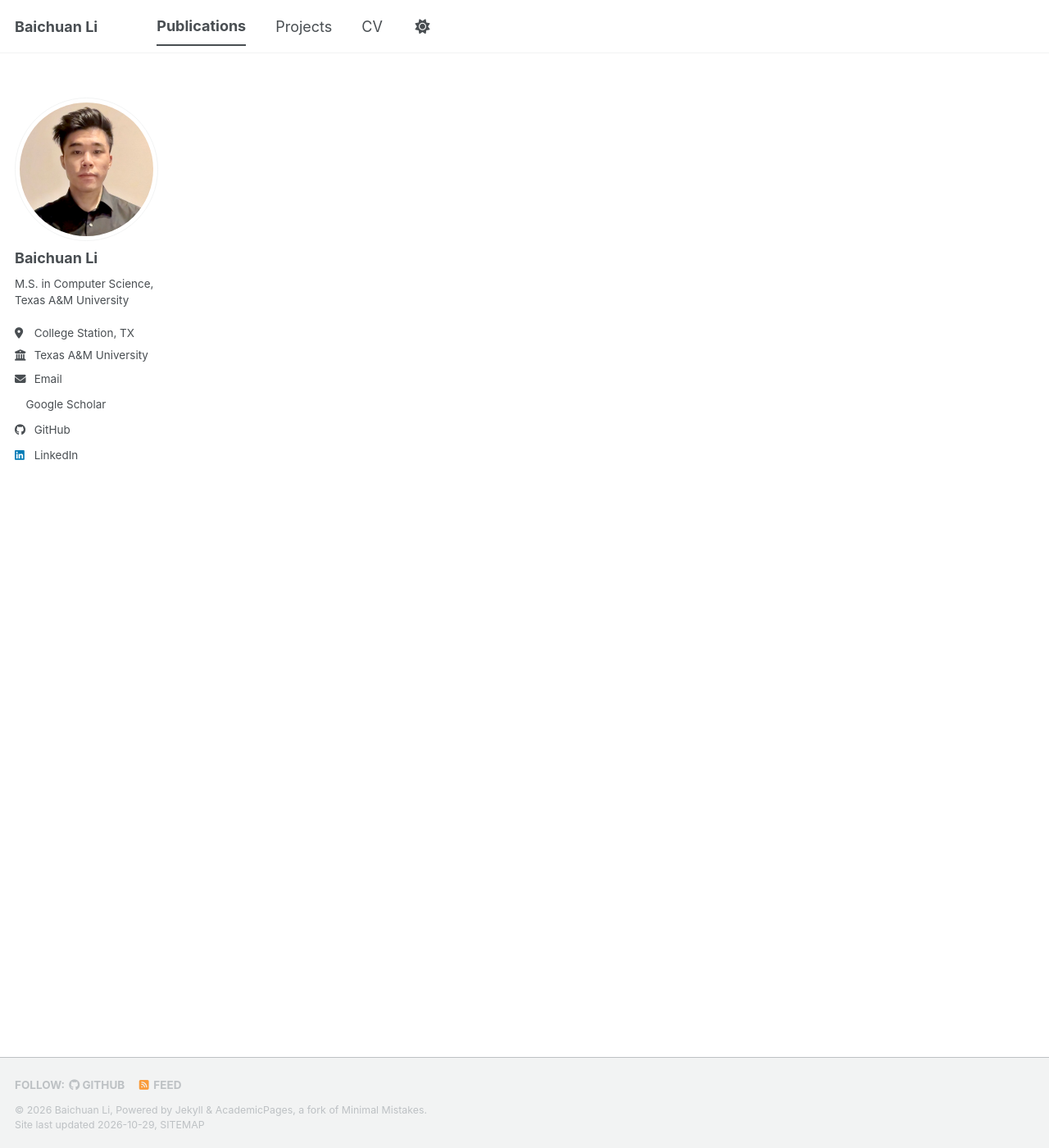
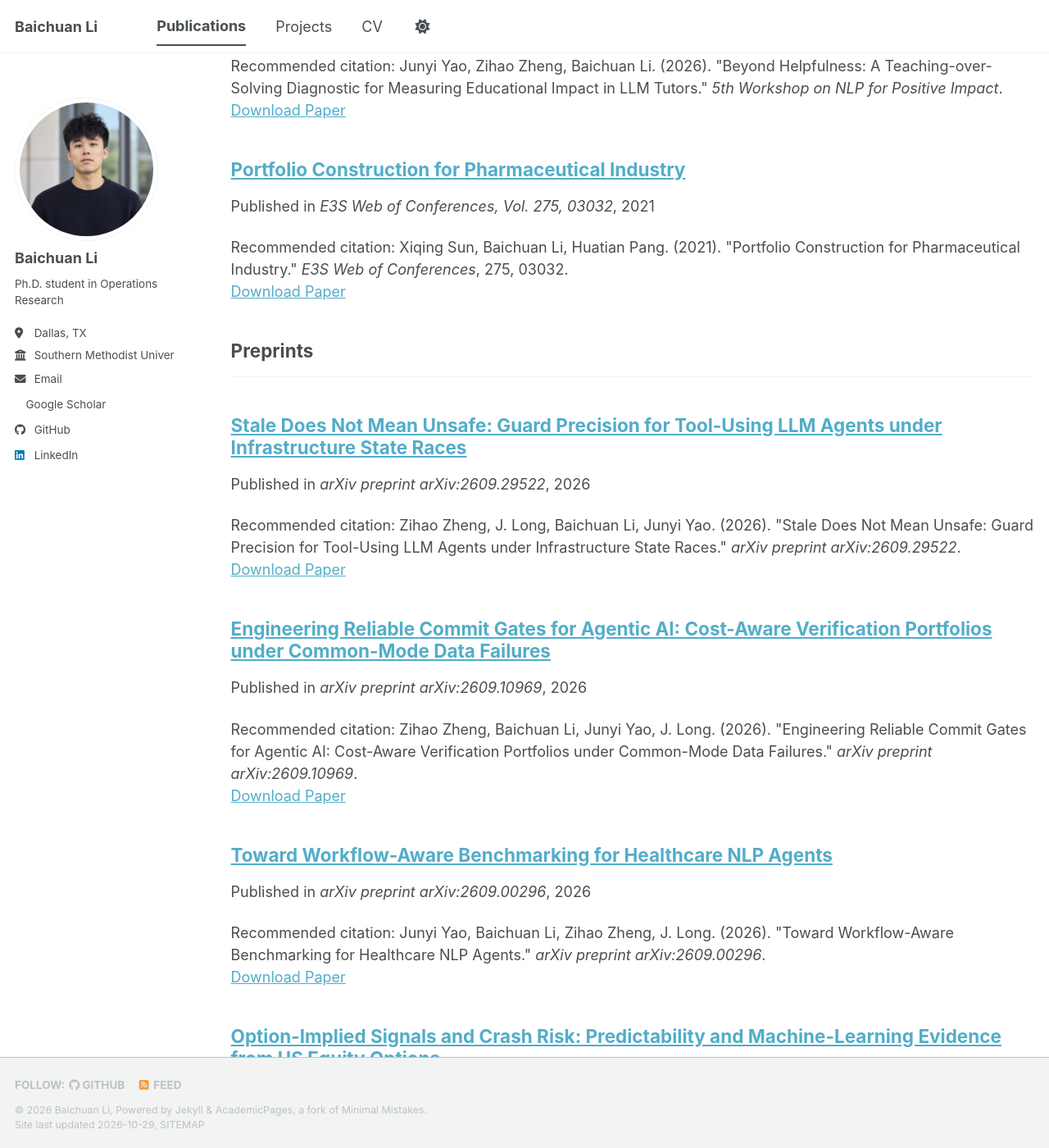
Before and after one commit to baichuan0113/baichuan0113.github.io, a Jekyll site: the page built from _pages/publications.html, in a window 1280 px wide and 1400 px high, scrolled down 362 px. Shown: the whole window at 82% size. Built offline with Jekyll 4.4.1, drawn with Linux system fonts in a browser that asks for light colours; a style sheet for code colours, icons or effects is not loaded; some of the changed text lies outside the part shown.

Commit message:
Update profile to SMU Ph.D., new CV and photo, publications from Google Scholar
- files/cv.pdf: replace with the current CV
- _config.yml / _pages/about.md / _pages/cv.md: Ph.D. student in
  Operations Research at Southern Methodist University (2025 - present),
  SMU research and teaching assistantships, updated research summary
- images/avatar.jpg: new profile photo (resized to 800x800)
- _publications/: nine entries from the Google Scholar profile, grouped
  into conference/workshop papers and arXiv preprints

Co-Authored-By: Claude Fable 5.1 <noreply@anthropic.com>

```diff
--- a/_config.yml
+++ b/_config.yml
@@ -12,7 +12,7 @@ site_theme               : "default" # The available themes options are "default
 title                    : "Baichuan Li"
 title_separator          : "-"
 name                     : &name "Baichuan Li"
-description              : &description "Baichuan Li - Computer Science, Texas A&M University"   # Update this with a general description of your site, this is the default if not overridden by a page
+description              : &description "Baichuan Li - Ph.D. student in Operations Research, Southern Methodist University"   # Update this with a general description of your site, this is the default if not overridden by a page
 url                      : https://baichuan0113.github.io # The base hostname & protocol for your site e.g. "https://[your GitHub username].github.io",
                                                            # or if you already have some other page hosted on Github then use "https://[your GitHub username].github.io/[Your Repo Name]"
 baseurl                  : "" # the subpath of your site, e.g. "/blog"
@@ -26,11 +26,11 @@ author:
   avatar           : "avatar.jpg"
   name             : "Baichuan Li"
   pronouns         : # example: "she/her"
-  bio              : "M.S. in Computer Science, Texas A&M University"
-  location         : "College Station, TX"
-  employer         : "Texas A&M University"
+  bio              : "Ph.D. student in Operations Research"
+  location         : "Dallas, TX"
+  employer         : "Southern Methodist University"
   uri              : # URL
-  email            : "bl30@tamu.edu"
+  email            : "baichuanli2000@gmail.com"
 
   # Academic websites
   academia         : # URL
@@ -85,9 +85,9 @@ author:
 # Publication Category - The following the list of publication categories and their headings
 publication_category:
   conferences:
-    title: 'Conference Papers'
-  manuscripts:
-    title: 'Journal Articles'
+    title: 'Conference & Workshop Papers'
+  preprints:
+    title: 'Preprints'
 
 # Site Settings
 teaser                   :  # filename of teaser fallback teaser image placed in /images/ for social media previews
--- a/_pages/cv.md
+++ b/_pages/cv.md
@@ -13,6 +13,9 @@ A PDF version of this CV is available [here](/files/cv.pdf).
 
 Education
 ======
+* **Ph.D. in Operations Research**, Southern Methodist University, 2025 - present
+  * Department of Operations Research and Engineering Management
+  * Coursework: Linear Programming, Stochastic Modeling, Markov Decision Process, Network Flow
 * **M.S. in Computer Science**, Texas A&M University, 2025
   * Department of Computer Science & Engineering
   * Coursework: Data Structures, Algorithm Analysis, Data Science, Object-Oriented Programming, Software Engineering, Artificial Intelligence, Computer Organization, Virtual Reality, Data Visualization, Robotics & Spatial Intelligence, Human-AI Interaction
@@ -20,35 +23,40 @@ Education
   * College of Liberal Arts & Sciences
   * Coursework: Linear Algebra, Probability Theory, Discrete Mathematics, Abstract Algebra, Calculus, Real Analysis
 
-Research experience
+Employment
 ======
-* **Prompt Engineering for Formative Feedback with LLMs** (08/2024 - Present)
-  * Utah State University, Computer Science Education Group
-  * Collected data from 48 CS1 students across 5 lab assignments to assess the impact of formative feedback generated by different LLM models.
-  * Developed customized prompts to compare learning gains and feedback alignment across 3 LLM models.
-  * Administered pre- and post-surveys and performed ANOVA and group analysis to evaluate learning gains and student motivation.
-
-* **Children's Handwriting Across Age Groups** (06/2024 - Present)
-  * Texas A&M University, advised by Prof. Tracy Hammond
-  * Conducted a study of 53 children ages 3-5 with over 700 pen gestures across 14 shapes of varying difficulty.
-  * Compared kinematic, pressure, and geometric features across ages 3.5-7 using t-tests and one-way ANOVA.
-  * Gained insights into how children's pen gestures change as they develop.
-
-Work experience
-======
+* **Graduate Research Assistant**, Southern Methodist University (08/2025 - present)
+  * Research on Bayesian inference, Markov decision processes, and large language models
+* **Graduate Teaching Assistant**, Southern Methodist University (08/2025 - present)
+  * Department of Operations Research and Engineering Management
+  * OREM 3362 Production and Operations Engineering
+  * OREM 5357 Analytics for Decision Support
 * **Information Technology Intern**, YAPP USA Automotive Systems, Inc. (06/2023 - 08/2023)
   * Provided onsite and remote technical support to end users, reducing overall support requests by 20%.
   * Renovated the company's official website (content, product descriptions, images, technical specifications) using HTML, CSS, and JavaScript.
 
-Projects
+Research experience
 ======
-* **LabelHelper** (03/2024 - Present) - Master's thesis: an LLM chatbot that teaches senior citizens to label images with Roboflow. [GitHub](https://github.com/baichuan0113/labelHelper)
-* **Pseudo-LiDAR by Stereo Vision** (09/2023 - 01/2024) - Low-cost depth estimation and object recognition from two cameras. [GitHub](https://github.com/baichuan0113/Pseudo-LiDAR)
-* **NXTFolio** (01/2023 - 05/2023) - A visual "LinkedIn" for creative and fashion professionals, built with Ruby on Rails. [GitHub](https://github.com/baichuan0113/NXTFolio)
-* **Pharmaceutical Portfolio Optimization** (12/2020 - 05/2021) - Monte Carlo and Sharpe-ratio portfolio construction for pharmaceutical assets. [PDF](/files/portfolio-construction-pharmaceutical-2021.pdf)
+* **Bayesian Information Seeking for LLM Agents** (Southern Methodist University; manuscript submitted to ICLR 2027)
+  * Developed a method for improving how large language models gather information and make decisions in multi-turn interactive settings, combining Bayesian inference with LLM fine-tuning.
+  * Built the full experimental pipeline in Python/PyTorch: data generation, model training on GPU clusters (Slurm), and a reproducible evaluation framework with statistical testing.
+  * The resulting model significantly outperforms the base model and strong reported baselines on a public multi-turn benchmark.
+
+* **LLM-Generated Feedback Interpretability and Image-Labeling Sketch Features** (M.S. thesis, 05/2024 - 05/2025; defended 03/05/2025)
+  * Sketch Recognition Lab, Texas A&M University
+  * Generated synthetic stroke data by extracting contours and performing stochastic resampling to mimic human free-hand sketches for image-labeling tasks.
+  * Quantified LLM-generated feedback accuracy using the RAGAS evaluation framework.
+  * Compared prompting strategies with non-parametric tests to understand how they influence LLM-generated feedback.
+  * Performed correlation analyses between sketch features and LLM feedback interpretability metrics, revealing modest correlations.
 
 Technical skills
 ======
 * **Programming languages:** Java, Python, C++, C, Ruby on Rails, MySQL, Shell, JavaScript, HTML, CSS
 * **Frameworks and libraries:** Express, Node.js, Pandas, OpenCV, React, Unity, Robot Operating System (ROS)
-* **Tools:** Git, GitHub, Cucumber, Bootstrap, Linux, RESTful APIs, SaaS, automated testing, LaTeX
+* **Tools:** Git, GitHub, Cucumber, Bootstrap, Linux, RESTful APIs
+
+Publications
+======
+  <ul>{% for post in site.publications reversed %}
+    {% include archive-single-cv.html %}
+  {% endfor %}</ul>
--- /dev/null
+++ b/_publications/2021-portfolio-construction-pharmaceutical.md
@@ -0,0 +1,10 @@
+---
+title: "Portfolio Construction for Pharmaceutical Industry"
+collection: publications
+category: conferences
+permalink: /publication/2021-portfolio-construction-pharmaceutical
+date: 2021-06-01
+venue: 'E3S Web of Conferences, Vol. 275, 03032'
+paperurl: 'https://www.e3s-conferences.org/articles/e3sconf/abs/2021/51/e3sconf_eilcd2021_03032/e3sconf_eilcd2021_03032.html'
+citation: 'Xiqing Sun, Baichuan Li, Huatian Pang. (2021). &quot;Portfolio Construction for Pharmaceutical Industry.&quot; <i>E3S Web of Conferences</i>, 275, 03032.'
+---
--- /dev/null
+++ b/_publications/2026-beyond-helpfulness-teaching-over-solving.md
@@ -0,0 +1,10 @@
+---
+title: "Beyond Helpfulness: A Teaching-over-Solving Diagnostic for Measuring Educational Impact in LLM Tutors"
+collection: publications
+category: conferences
+permalink: /publication/2026-beyond-helpfulness-teaching-over-solving
+date: 2026-09-30
+venue: '5th Workshop on NLP for Positive Impact'
+paperurl: 'https://openreview.net/forum?id=aZ1KTkxECP'
+citation: 'Junyi Yao, Zihao Zheng, Baichuan Li. (2026). &quot;Beyond Helpfulness: A Teaching-over-Solving Diagnostic for Measuring Educational Impact in LLM Tutors.&quot; <i>5th Workshop on NLP for Positive Impact</i>.'
+---
--- /dev/null
+++ b/_publications/2026-measuring-whether-llm-tutors-teach-or-solve.md
@@ -0,0 +1,10 @@
+---
+title: "Measuring Whether LLM Tutors Teach or Solve: A Diagnostic for Educational Impact"
+collection: publications
+category: preprints
+permalink: /publication/2026-measuring-whether-llm-tutors-teach-or-solve
+date: 2026-06-01
+venue: 'arXiv preprint arXiv:2606.16206'
+paperurl: 'https://arxiv.org/abs/2606.16206'
+citation: 'Junyi Yao, Zihao Zheng, Baichuan Li. (2026). &quot;Measuring Whether LLM Tutors Teach or Solve: A Diagnostic for Educational Impact.&quot; <i>arXiv preprint arXiv:2606.16206</i>.'
+---
--- /dev/null
+++ b/_publications/2026-option-implied-signals-crash-risk.md
@@ -0,0 +1,10 @@
+---
+title: "Option-Implied Signals and Crash Risk: Predictability and Machine-Learning Evidence from US Equity Options"
+collection: publications
+category: preprints
+permalink: /publication/2026-option-implied-signals-crash-risk
+date: 2026-08-03
+venue: 'arXiv preprint arXiv:2608.26115'
+paperurl: 'https://arxiv.org/abs/2608.26115'
+citation: 'Baichuan Li, M. Wang. (2026). &quot;Option-Implied Signals and Crash Risk: Predictability and Machine-Learning Evidence from US Equity Options.&quot; <i>arXiv preprint arXiv:2608.26115</i>.'
+---
--- /dev/null
+++ b/_publications/2026-reliable-commit-gates-agentic-ai.md
@@ -0,0 +1,10 @@
+---
+title: "Engineering Reliable Commit Gates for Agentic AI: Cost-Aware Verification Portfolios under Common-Mode Data Failures"
+collection: publications
+category: preprints
+permalink: /publication/2026-reliable-commit-gates-agentic-ai
+date: 2026-09-02
+venue: 'arXiv preprint arXiv:2609.10969'
+paperurl: 'https://arxiv.org/abs/2609.10969'
+citation: 'Zihao Zheng, Baichuan Li, Junyi Yao, J. Long. (2026). &quot;Engineering Reliable Commit Gates for Agentic AI: Cost-Aware Verification Portfolios under Common-Mode Data Failures.&quot; <i>arXiv preprint arXiv:2609.10969</i>.'
+---
--- /dev/null
+++ b/_publications/2026-reliable-financial-ner-domain-shift.md
@@ -0,0 +1,10 @@
+---
+title: "Reliable Financial Named Entity Recognition Under Domain Shift: Confidence Estimation and Selective Prediction"
+collection: publications
+category: preprints
+permalink: /publication/2026-reliable-financial-ner-domain-shift
+date: 2026-08-01
+venue: 'arXiv preprint arXiv:2608.19558'
+paperurl: 'https://arxiv.org/abs/2608.19558'
+citation: 'Zihao Zheng, Baichuan Li, Junyi Yao, J. Long. (2026). &quot;Reliable Financial Named Entity Recognition Under Domain Shift: Confidence Estimation and Selective Prediction.&quot; <i>arXiv preprint arXiv:2608.19558</i>.'
+---
--- /dev/null
+++ b/_publications/2026-remember-verify-or-ask.md
@@ -0,0 +1,10 @@
+---
+title: "Remember, Verify, or Ask? Cross-Family Evaluation of Memory Commitment in LLM Agents"
+collection: publications
+category: preprints
+permalink: /publication/2026-remember-verify-or-ask
+date: 2026-08-02
+venue: 'arXiv preprint arXiv:2608.19564'
+paperurl: 'https://arxiv.org/abs/2608.19564'
+citation: 'Baichuan Li, Junyi Yao, Zihao Zheng. (2026). &quot;Remember, Verify, or Ask? Cross-Family Evaluation of Memory Commitment in LLM Agents.&quot; <i>arXiv preprint arXiv:2608.19564</i>.'
+---
--- /dev/null
+++ b/_publications/2026-stale-does-not-mean-unsafe.md
@@ -0,0 +1,10 @@
+---
+title: "Stale Does Not Mean Unsafe: Guard Precision for Tool-Using LLM Agents under Infrastructure State Races"
+collection: publications
+category: preprints
+permalink: /publication/2026-stale-does-not-mean-unsafe
+date: 2026-09-03
+venue: 'arXiv preprint arXiv:2609.29522'
+paperurl: 'https://arxiv.org/abs/2609.29522'
+citation: 'Zihao Zheng, J. Long, Baichuan Li, Junyi Yao. (2026). &quot;Stale Does Not Mean Unsafe: Guard Precision for Tool-Using LLM Agents under Infrastructure State Races.&quot; <i>arXiv preprint arXiv:2609.29522</i>.'
+---
--- /dev/null
+++ b/_publications/2026-workflow-aware-benchmarking-healthcare-nlp-agents.md
@@ -0,0 +1,10 @@
+---
+title: "Toward Workflow-Aware Benchmarking for Healthcare NLP Agents"
+collection: publications
+category: preprints
+permalink: /publication/2026-workflow-aware-benchmarking-healthcare-nlp-agents
+date: 2026-09-01
+venue: 'arXiv preprint arXiv:2609.00296'
+paperurl: 'https://arxiv.org/abs/2609.00296'
+citation: 'Junyi Yao, Baichuan Li, Zihao Zheng, J. Long. (2026). &quot;Toward Workflow-Aware Benchmarking for Healthcare NLP Agents.&quot; <i>arXiv preprint arXiv:2609.00296</i>.'
+---
```
Also changed, not shown: _pages/about.md (+8 -8 lines), images/avatar.jpg, 2 other files.
